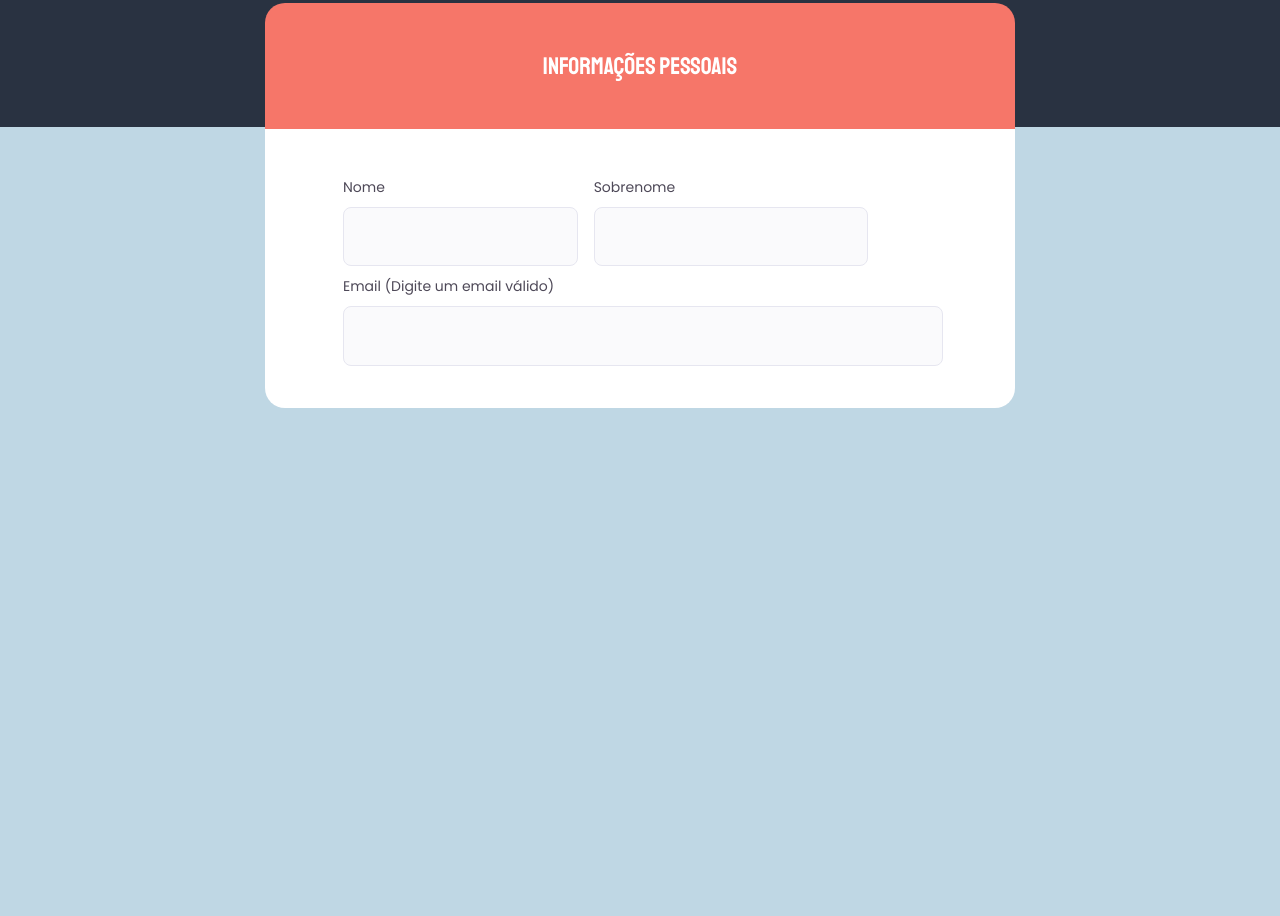
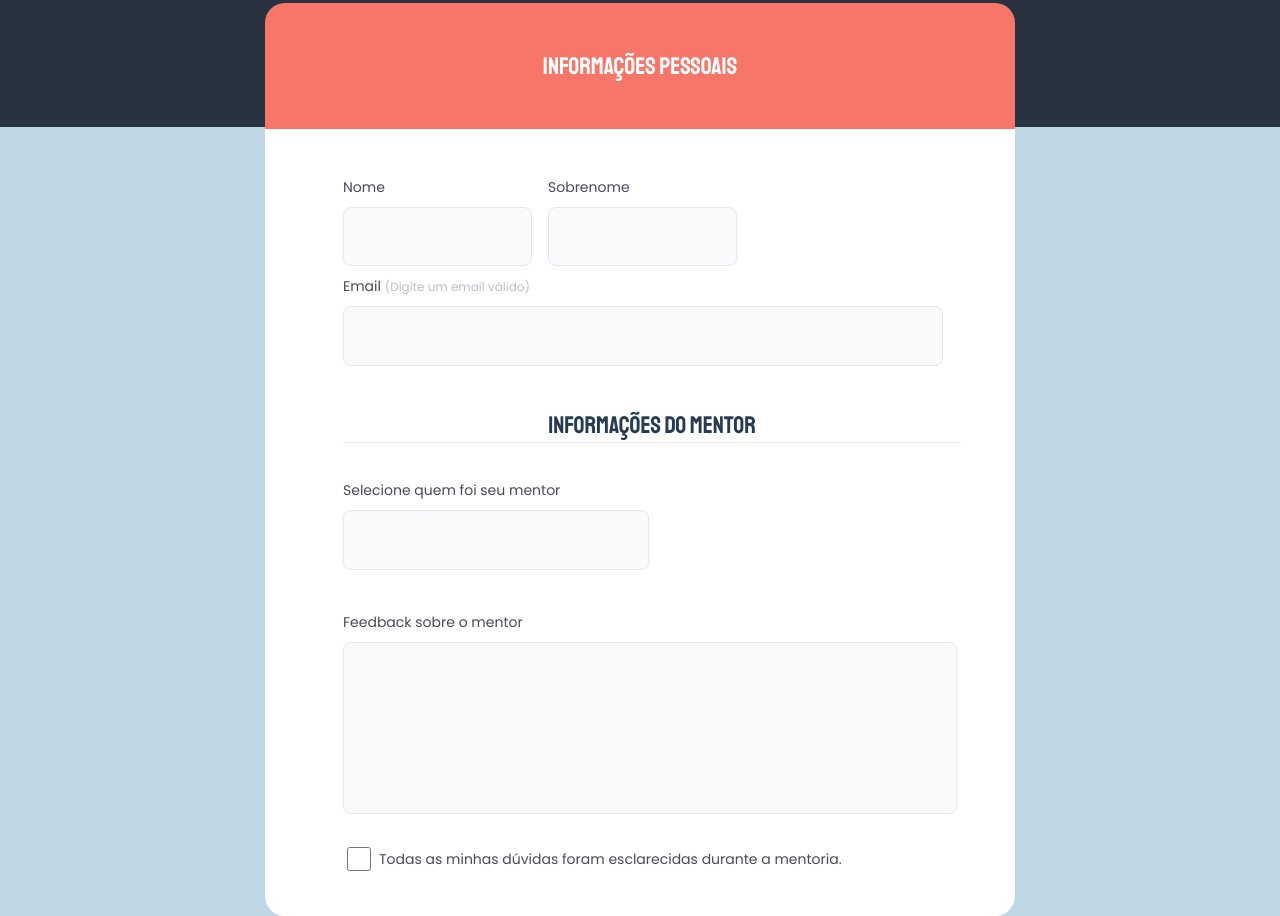
Before and after one commit to NandaReisVerissimo/Projeto03-extra, a plain HTML site: page index.html in a window 1280 px wide. Shown: the part 338-1254 px from the top of the page. Before the commit the page ends 800 px from the top, so only its background shows below. Drawn offline with Linux system fonts and the light colour scheme.

Commit message:
Add files via upload
another actualization
now i created another fieldset and work with the textarea and checkbox

```diff
--- a/index.html
+++ b/index.html
@@ -49,6 +49,26 @@
       </div>
     </fieldset>
 
+    <fieldset class="fieldset-wrapper">
+
+      <legend>Informações do mentor</legend>
+
+      <div class="input-wrapper">
+        <label for="event-menthor">Selecione quem foi seu mentor</label>
+        <input type="text" id="event-menthor">
+      </div>
+
+      <div class="input-wrapper">
+        <label for="event-feedback">Feedback sobre o mentor</label>
+        <textarea id="event-feedback"></textarea>
+      </div>
+
+      <div class="checkbox-wrapper">
+        <input type="checkbox" id="event-check">
+        <label for="event-check">Todas as minhas dúvidas foram esclarecidas durante a mentoria.</label>
+      </div>
+    </fieldset>
+
   </form>
   </div>
 </body>
--- a/style.css
+++ b/style.css
@@ -76,6 +76,7 @@ form {
   background: #FFF;
 
   padding: 32px 64px;
+
 }
 
 .input-wrapper {
@@ -85,6 +86,9 @@ form {
   line-height: 24px;
 
   margin-top: 8px;
+
+  display: flex;
+  flex-direction: column;
 }
 
 .input-wrapper input {
@@ -100,7 +104,6 @@ form {
 
 .fieldset-wrapper{
   border: none;
-
 }
 
 .col-2 {
@@ -108,3 +111,71 @@ form {
   gap: 22px;
   width: 100%;
 }
+
+.input-wrapper span {
+  color: #C1BCCC;
+  font-family: Poppins;
+  font-size: 12px;
+  font-style: normal;
+  font-weight: 400;
+  line-height: 20px;
+}
+
+.fieldset-wrapper legend {
+  color: #253B51;
+  font-family: Staatliches;
+  font-size: 24px;
+  line-height: 34px;
+
+  width: 100%;
+  border-bottom: 1px solid #E6E6F0;
+  padding-top: 32px;
+  margin-bottom: 22px;
+
+  display: flex;
+  justify-content: center;
+}
+
+#event-menthor {
+  width: 300px;
+  height: 55.529px;
+
+  margin-bottom: 32px;
+}
+
+.fieldset-wrapper textarea {
+  border-radius: 8px;
+  border: 1px solid var(--back-lines-in-white, #E6E6F0);
+  background: var(--shapes-02, #FAFAFC);
+
+  width: 608px;
+  height: 166.586px;
+
+  margin-top: 8px;
+  margin-bottom: 30px;
+
+  resize: none;
+}
+
+.checkbox-wrapper {
+  display: flex;
+  align-items: center;
+
+  color: #4E4958;
+  font-family: Poppins;
+  font-size: 14px;
+  line-height: 24px;
+}
+
+#event-check {
+  width: 24px;
+  height: 23.798px;
+
+  fill: #FAFAFC;
+  stroke-width: 1px;
+  stroke: #E6E6F0;
+
+  margin-right: 8px;
+
+
+}
```
